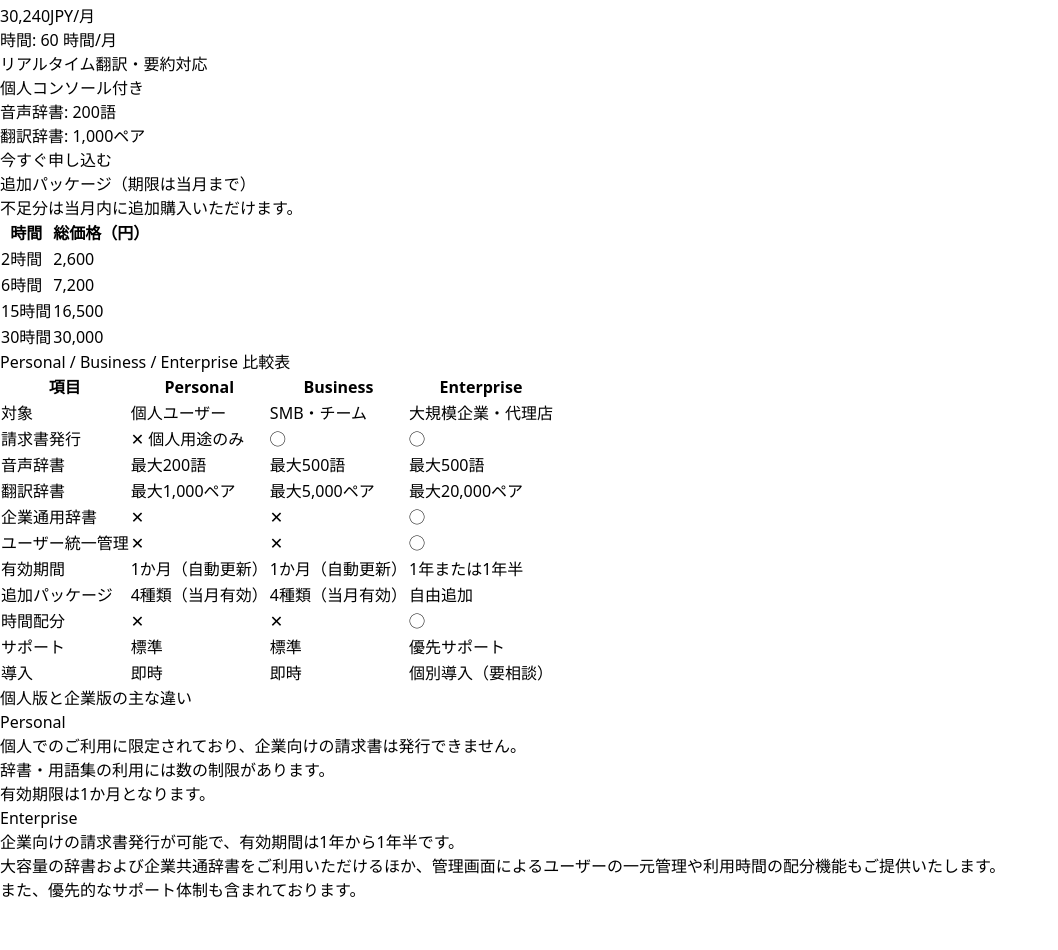
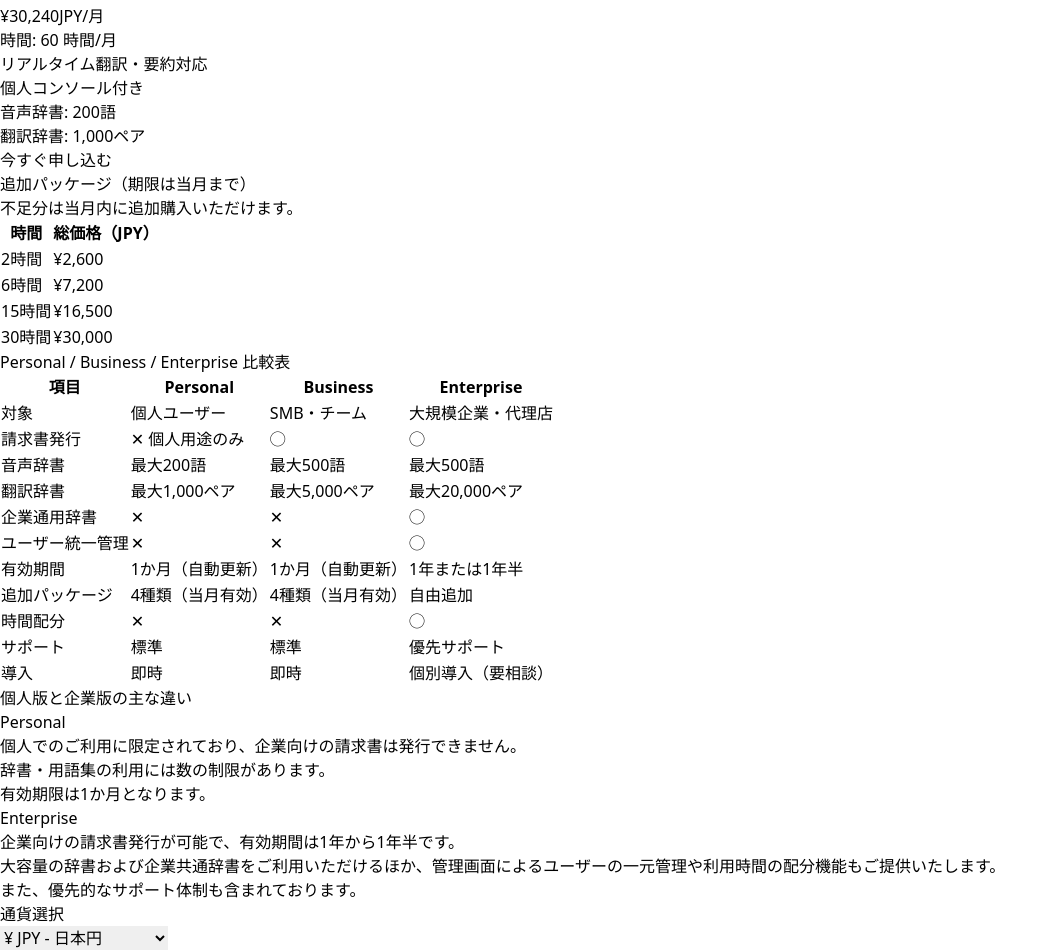
Before and after one commit to mike-spar/subtitles-homepage-plan, a React (Vite) app: page / in a window 1280 px wide. Shown: the part 908-1858 px from the top of the page, without its empty margins (0-1058 px from the left). Before the commit the page ends 1810 px from the top, so only its background shows below. Built offline with nearby package versions, Linux system fonts and the light colour scheme.

Commit message:
add CNY, USD, TWD

```diff
--- a/src/App.jsx
+++ b/src/App.jsx
@@ -1,4 +1,12 @@
 import React, { useMemo, useState } from "react";
+
+// Currency configuration with fixed exchange rates
+const currencies = {
+  JPY: { symbol: "¥", code: "JPY", rate: 1, name: "日本円" },
+  USD: { symbol: "$", code: "USD", rate: 150, name: "米ドル" },
+  CNY: { symbol: "¥", code: "CNY", rate: 21.5, name: "人民元" },
+  TWD: { symbol: "NT$", code: "TWD", rate: 5.0, name: "台湾ドル" }
+};
 
 const tabs = [
   { key: "personal", label: "Personalプラン" },
@@ -36,15 +44,25 @@ const addOns = [
   { hours: 30, price: 30000 },
 ];
 
-function yen(n) {
-  return n.toLocaleString("ja-JP");
+function formatPrice(n, currency) {
+  const currencyInfo = currencies[currency];
+  const convertedPrice = Math.round(n / currencyInfo.rate);
+
+  if (currency === 'JPY') {
+    return convertedPrice.toLocaleString("ja-JP");
+  } else {
+    return convertedPrice.toLocaleString();
+  }
 }
 
-function Price({ value }) {
+function Price({ value, currency = 'JPY' }) {
+  const currencyInfo = currencies[currency];
   return (
     <div className="flex items-end gap-1">
-      <span className="text-4xl font-semibold tracking-tight">{yen(value)}</span>
-      <span className="text-sm text-zinc-500">JPY/月</span>
+      <span className="text-4xl font-semibold tracking-tight">
+        {currencyInfo.symbol}{formatPrice(value, currency)}
+      </span>
+      <span className="text-sm text-zinc-500">{currency}/月</span>
     </div>
   );
 }
@@ -62,7 +80,7 @@ function CardWrapper({ title, children }) {
   );
 }
 
-function PlanCard({ plan }) {
+function PlanCard({ plan, currency = 'JPY' }) {
   return (
     <div className={`relative flex flex-col rounded-2xl border p-6 shadow-sm bg-white ${plan.popular ? "border-zinc-900" : "border-zinc-200"}`}>
       {plan.popular && (
@@ -72,7 +90,7 @@ function PlanCard({ plan }) {
       )}
       <h3 className="mb-2 text-lg font-semibold tracking-tight">{plan.name}</h3>
       {plan.price ? (<>
-        <Price value={plan.price} />
+        <Price value={plan.price} currency={currency} />
         <PerHour price={plan.price} hours={plan.hours} />
       </>) : (
         <p className="text-zinc-700 mt-2 text-base">{plan.description}</p>
@@ -92,6 +110,7 @@ function PlanCard({ plan }) {
 
 export default function PricingPage() {
   const [activeTab, setActiveTab] = useState("personal");
+  const [selectedCurrency, setSelectedCurrency] = useState("JPY");
   const plans = activeTab === "business" ? plansBusiness : activeTab === "personal" ? plansPersonal : [enterprisePlan];
 
   return (
@@ -126,7 +145,7 @@ export default function PricingPage() {
       <section className="mx-auto max-w-6xl px-4 py-10 space-y-10">
         <CardWrapper>
           <div className={`grid gap-5 ${activeTab === "enterprise" ? "md:grid-cols-1" : "md:grid-cols-2 lg:grid-cols-4"}`}>
-            {plans.map((p) => <PlanCard key={p.name} plan={p} />)}
+            {plans.map((p) => <PlanCard key={p.name} plan={p} currency={selectedCurrency} />)}
           </div>
         </CardWrapper>
 
@@ -138,14 +157,16 @@ export default function PricingPage() {
               <thead className="bg-zinc-50">
                 <tr className="border-b text-zinc-500">
                   <th className="px-4 py-3">時間</th>
-                  <th className="px-4 py-3">総価格（円）</th>
+                  <th className="px-4 py-3">総価格（{selectedCurrency}）</th>
                 </tr>
               </thead>
               <tbody>
                 {addOns.map((a, idx) => (
                   <tr key={idx} className="border-t hover:bg-zinc-50">
                     <td className="px-4 py-3 font-medium">{a.hours}時間</td>
-                    <td className="px-4 py-3">{yen(a.price)}</td>
+                    <td className="px-4 py-3">
+                      {currencies[selectedCurrency].symbol}{formatPrice(a.price, selectedCurrency)}
+                    </td>
                   </tr>
                 ))}
               </tbody>
@@ -196,6 +217,24 @@ export default function PricingPage() {
             </div>
           </div>
         </CardWrapper>
+
+        {/* Currency Selector - floating bottom-right */}
+        <div className="fixed bottom-4 right-4 z-40">
+          <div className="rounded-xl border border-zinc-200 bg-white shadow-sm p-2">
+            <div className="text-[10px] text-zinc-500 px-1 pb-1">通貨選択</div>
+            <select
+              value={selectedCurrency}
+              onChange={(e) => setSelectedCurrency(e.target.value)}
+              className="px-3 py-2 border border-zinc-300 rounded-md bg-white text-sm font-medium text-zinc-700 focus:outline-none focus:ring-2 focus:ring-zinc-500 focus:border-transparent min-w-[180px]"
+            >
+              {Object.entries(currencies).map(([code, info]) => (
+                <option key={code} value={code}>
+                  {info.symbol} {code} - {info.name}
+                </option>
+              ))}
+            </select>
+          </div>
+        </div>
       </section>
     </div>
   );
```
